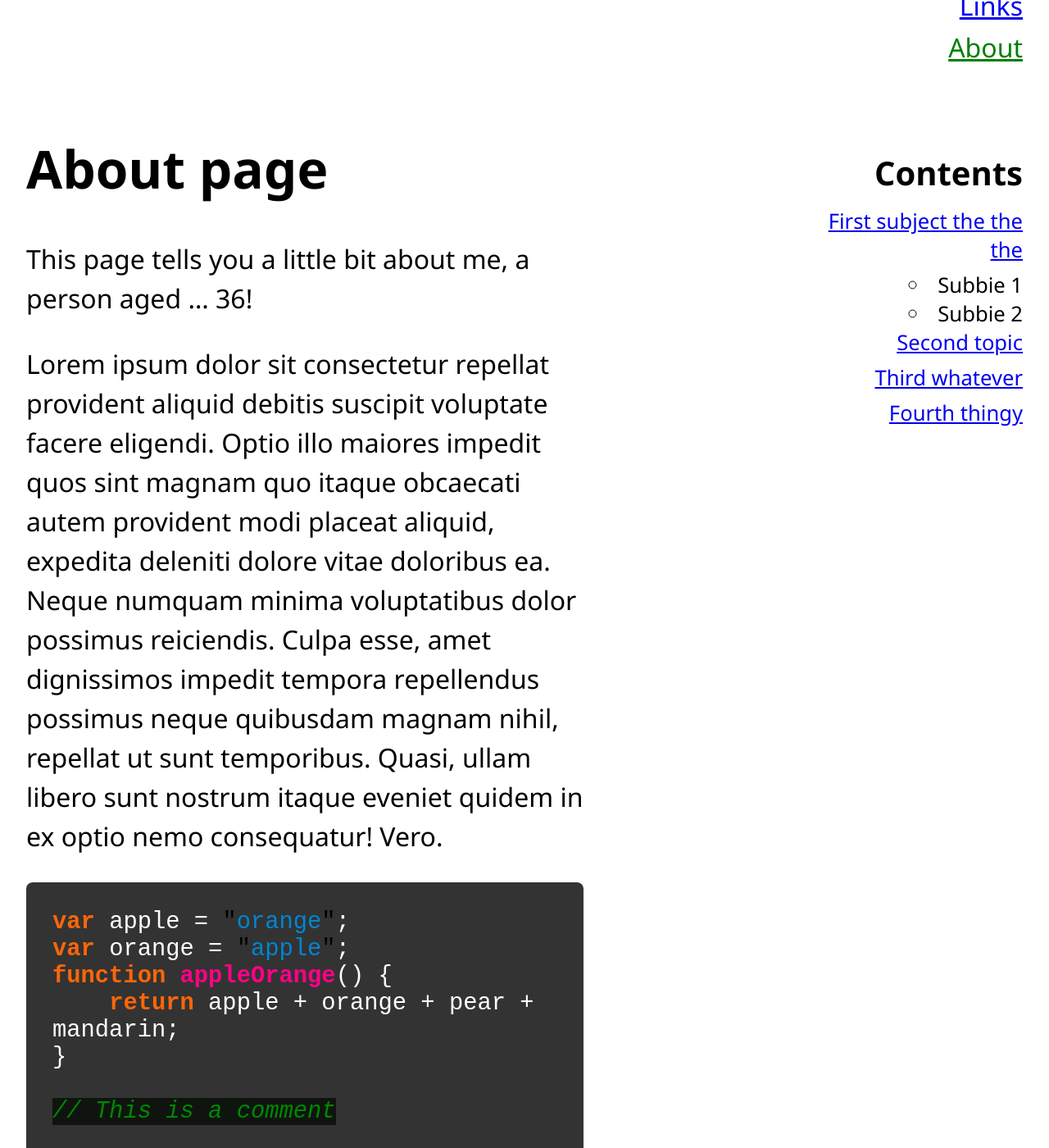
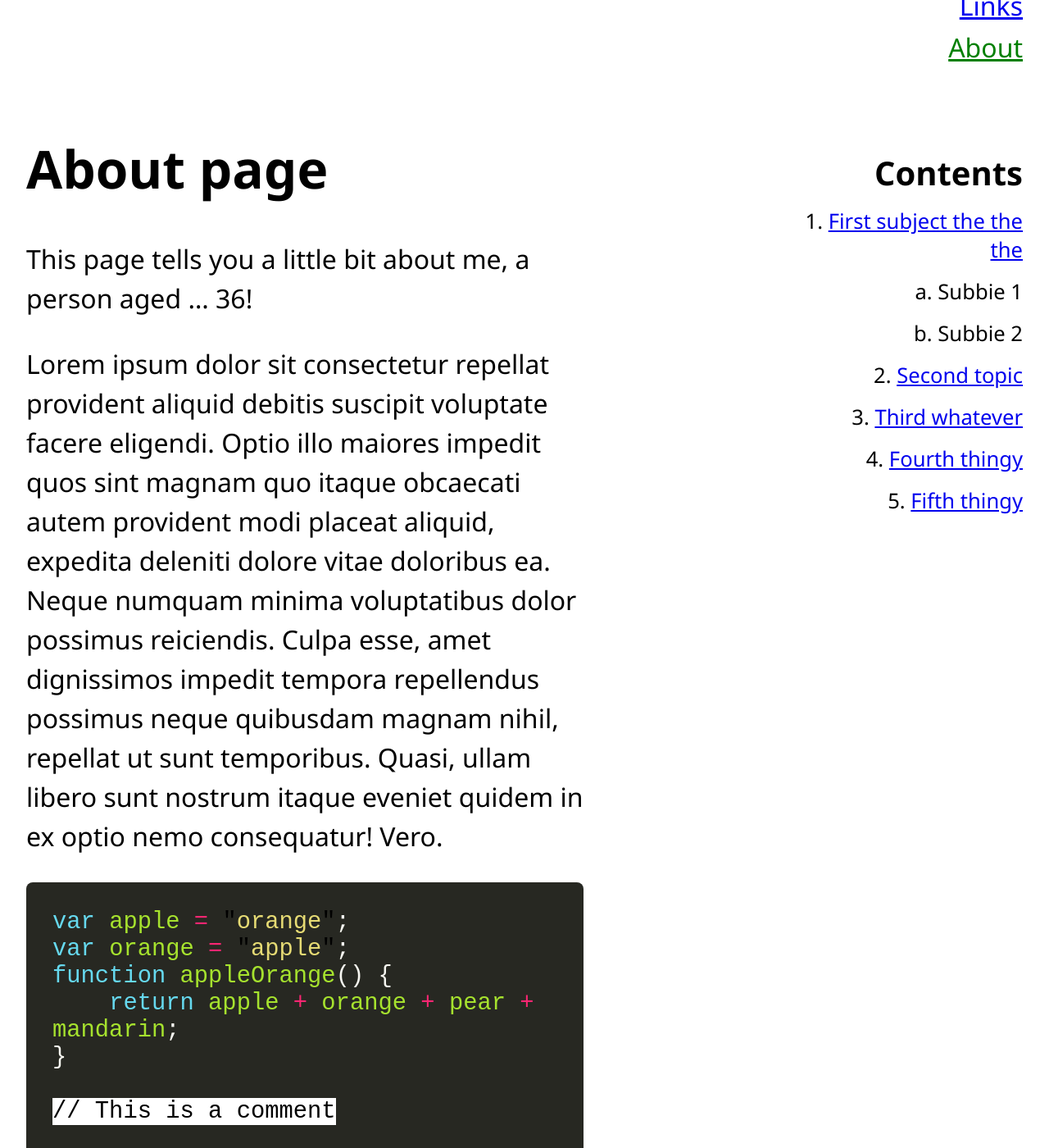
Before and after one commit to denismcdonald/blog, a Jekyll site: the page built from about.md, in a window 1280 px wide and 1400 px high, scrolled down 222 px. Shown: the whole window at 82% size. Built offline with Jekyll 4.4.1, drawn with Linux system fonts in a browser that asks for light colours.

Commit message:
List improvements

```diff
--- a/_includes/toctest.html
+++ b/_includes/toctest.html
@@ -2,13 +2,15 @@
   <!-- <h3 class="toc-heading">Table of <span>contents</span></h3> -->
   <h3 class="toc-heading"><span>Table of</span> Contents</h3>
   <ul>
-    <a href="/"><li>First subject the the the</li></a>
-    <ul>
-      <li>Subbie 1</li>
-      <li>Subbie 2</li>
+    <li><a href="/">First subject the the the</a>
+      <ul>
+        <li>Subbie 1</li>
+        <li>Subbie 2</li>
+      </ul>
+    </li>
+      <li><a href="/">Second topic</a></li>
+      <li><a href="/">Third whatever</a></li>
+      <li><a href="/">Fourth thingy</a></li>
+      <li><a href="/">Fifth thingy</a></li>
     </ul>
-    <a href="/"><li>Second topic</li></a>
-    <a href="/"><li>Third whatever</li></a>
-    <a href="/"><li>Fourth thingy</li></a>
-  </ul>
 </div>
--- a/_sass/main.scss
+++ b/_sass/main.scss
@@ -121,9 +121,26 @@
 }
 
 
-.toc a {
-    display: block;
-    margin-bottom: 0.25rem;
+.toc ul {
+    margin-bottom: 0.5rem;
+}
+
+
+.toc ul li {
+    list-style: decimal;
+    list-style-position: inside;
+    margin-bottom: 0.5rem;
+}
+
+
+.toc ul li ul {
+    margin-top: 0.5rem;
+}
+
+
+.toc ul ul li {
+    list-style: lower-latin;
+    list-style-position: inside;
 }
 
 
@@ -205,13 +222,7 @@
     }
 
 
-    .toc a {
-        display: block;
-        margin-bottom: 0.25rem;
-    }
-
-
-    .toc-heading {
+     .toc-heading {
         font-size: 1.25rem;
         margin: 0 0 -0.35rem 0;
         padding: 0;
@@ -223,21 +234,9 @@
         display: none;
     }
 
-
-    .toc ul li {
-        list-style: none;
-    }
-
-    .toc ul li::before {
-        content: "\200B"; // Safari accessibility fix (see: https://developer.mozilla.org/en-US/docs/Web/CSS/list-style#Accessibility_concerns)
-    }
-
-
-    .toc ul ul li {
-        list-style: circle;
-        list-style-position: inside;
-    }
-
+    // .toc ul li::before {
+        // content: "\200B"; // Safari accessibility fix (see: https://developer.mozilla.org/en-US/docs/Web/CSS/list-style#Accessibility_concerns)
+    // }
 
 }
 
--- /dev/null
+++ b/_sass/monokai.scss
@@ -0,0 +1,66 @@
+.highlight pre { background-color: #272822; }
+.highlight .hll { background-color: #272822; }
+.highlight .c { color: #75715e } /* Comment */
+.highlight .err { color: #960050; background-color: #1e0010 } /* Error */
+.highlight .k { color: #66d9ef } /* Keyword */
+.highlight .l { color: #ae81ff } /* Literal */
+.highlight .n { color: #f8f8f2 } /* Name */
+.highlight .o { color: #f92672 } /* Operator */
+.highlight .p { color: #f8f8f2 } /* Punctuation */
+.highlight .cm { color: #75715e } /* Comment.Multiline */
+.highlight .cp { color: #75715e } /* Comment.Preproc */
+/* .highlight .c1 { color: #75715e; background-color: #fff } Comment.Single */
+.highlight .c1 { color: #000; background-color: #fff } /* Comment.Single */
+.highlight .cs { color: #75715e } /* Comment.Special */
+.highlight .ge { font-style: italic } /* Generic.Emph */
+.highlight .gs { font-weight: bold } /* Generic.Strong */
+.highlight .kc { color: #66d9ef } /* Keyword.Constant */
+.highlight .kd { color: #66d9ef } /* Keyword.Declaration */
+.highlight .kn { color: #f92672 } /* Keyword.Namespace */
+.highlight .kp { color: #66d9ef } /* Keyword.Pseudo */
+.highlight .kr { color: #66d9ef } /* Keyword.Reserved */
+.highlight .kt { color: #66d9ef } /* Keyword.Type */
+.highlight .ld { color: #e6db74 } /* Literal.Date */
+.highlight .m { color: #ae81ff } /* Literal.Number */
+.highlight .s { color: #e6db74 } /* Literal.String */
+.highlight .na { color: #a6e22e } /* Name.Attribute */
+.highlight .nb { color: #f8f8f2 } /* Name.Builtin */
+.highlight .nc { color: #a6e22e } /* Name.Class */
+.highlight .no { color: #66d9ef } /* Name.Constant */
+.highlight .nd { color: #a6e22e } /* Name.Decorator */
+.highlight .ni { color: #f8f8f2 } /* Name.Entity */
+.highlight .ne { color: #a6e22e } /* Name.Exception */
+.highlight .nf { color: #a6e22e } /* Name.Function */
+.highlight .nl { color: #f8f8f2 } /* Name.Label */
+.highlight .nn { color: #f8f8f2 } /* Name.Namespace */
+.highlight .nx { color: #a6e22e } /* Name.Other */
+.highlight .py { color: #f8f8f2 } /* Name.Property */
+.highlight .nt { color: #66d9ef } /* Name.Tag */
+.highlight .nv { color: #f8f8f2 } /* Name.Variable */
+.highlight .ow { color: #f92672 } /* Operator.Word */
+.highlight .w { color: #f8f8f2 } /* Text.Whitespace */
+.highlight .mf { color: #ae81ff } /* Literal.Number.Float */
+.highlight .mh { color: #ae81ff } /* Literal.Number.Hex */
+.highlight .mi { color: #ae81ff } /* Literal.Number.Integer */
+.highlight .mo { color: #ae81ff } /* Literal.Number.Oct */
+.highlight .sb { color: #e6db74 } /* Literal.String.Backtick */
+.highlight .sc { color: #e6db74 } /* Literal.String.Char */
+.highlight .sd { color: #e6db74 } /* Literal.String.Doc */
+.highlight .s2 { color: #e6db74 } /* Literal.String.Double */
+.highlight .se { color: #ae81ff } /* Literal.String.Escape */
+.highlight .sh { color: #e6db74 } /* Literal.String.Heredoc */
+.highlight .si { color: #e6db74 } /* Literal.String.Interpol */
+.highlight .sx { color: #e6db74 } /* Literal.String.Other */
+.highlight .sr { color: #e6db74 } /* Literal.String.Regex */
+.highlight .s1 { color: #e6db74 } /* Literal.String.Single */
+.highlight .ss { color: #e6db74 } /* Literal.String.Symbol */
+.highlight .bp { color: #f8f8f2 } /* Name.Builtin.Pseudo */
+.highlight .vc { color: #f8f8f2 } /* Name.Variable.Class */
+.highlight .vg { color: #f8f8f2 } /* Name.Variable.Global */
+.highlight .vi { color: #f8f8f2 } /* Name.Variable.Instance */
+.highlight .il { color: #ae81ff } /* Literal.Number.Integer.Long */
+
+.highlight .gh { } /* Generic Heading & Diff Header */
+.highlight .gu { color: #75715e; } /* Generic.Subheading & Diff Unified/Comment? */
+.highlight .gd { color: #f92672; } /* Generic.Deleted & Diff Deleted */
+.highlight .gi { color: #a6e22e; } /* Generic.Inserted & Diff Inserted */
--- a/assets/css/styles.scss
+++ b/assets/css/styles.scss
@@ -2,4 +2,5 @@
 ---
 @import "main";
 // @import "alt";
-@import "fruity";
+// @import "fruity";
+@import "monokai";
```
Also changed, not shown: 2 other files.
